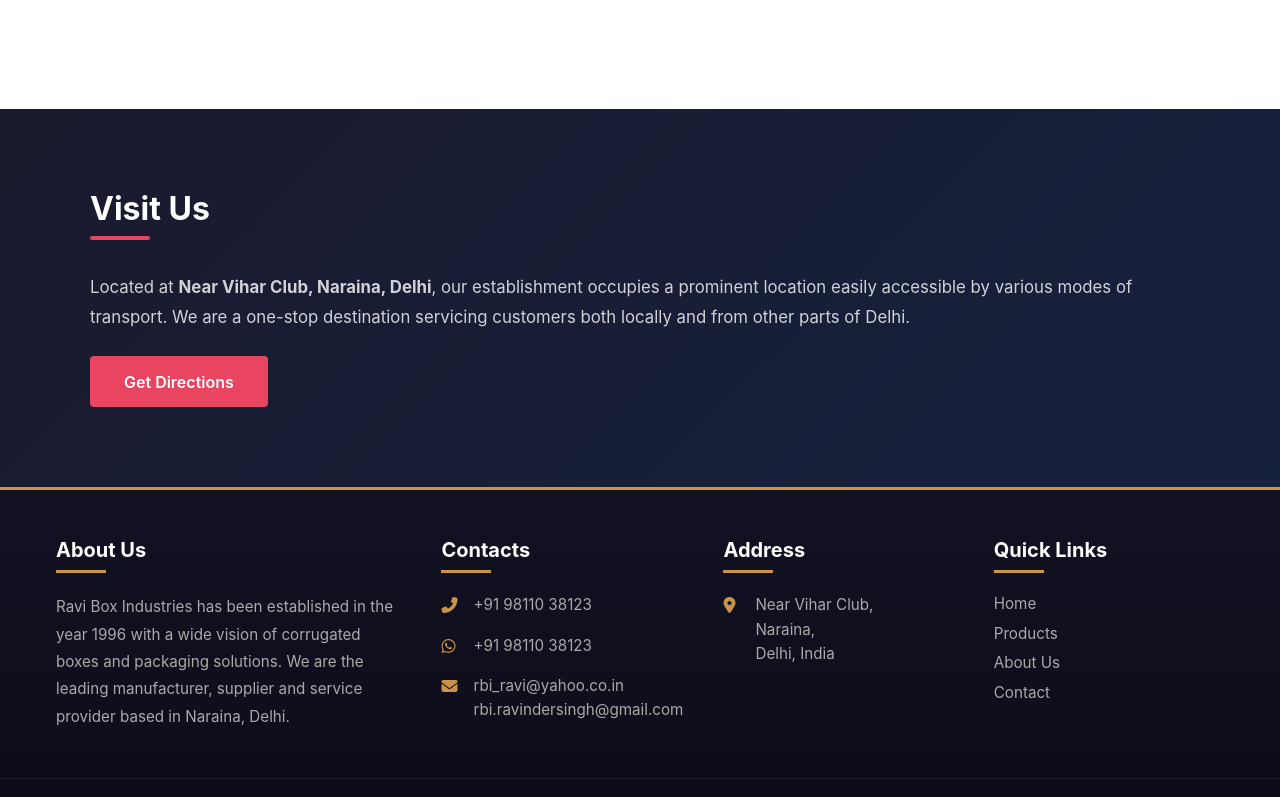
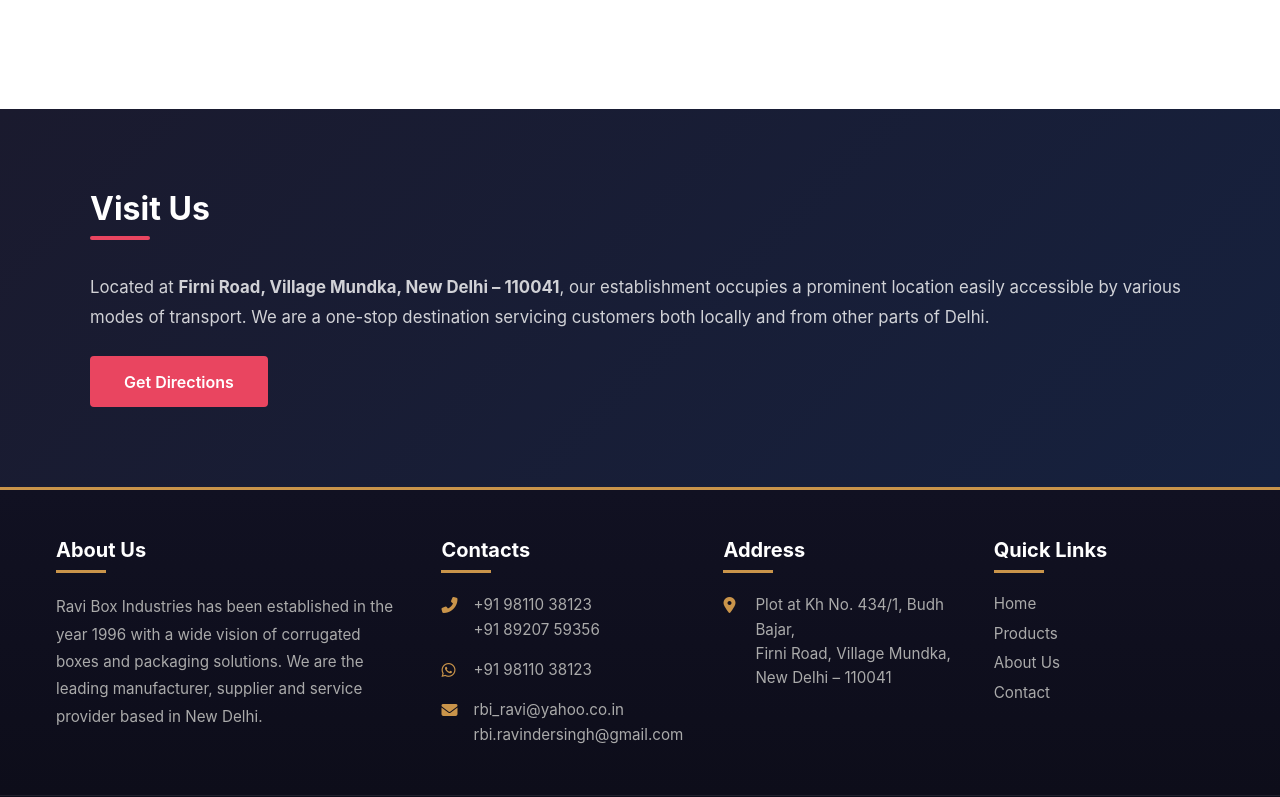
Before and after one commit to sahilverma2209/ravi-box-industries, a React (Create React App) app: page / in a window 1280 px wide. Shown: the part 3564-4361 px from the top of the page. Built offline with nearby package versions, Linux system fonts and the light colour scheme.

Commit message:
Update phone number and address across all pages

```diff
--- a/src/components/Footer.js
+++ b/src/components/Footer.js
@@ -14,7 +14,7 @@ function Footer() {
             <p className="footer-text">
               Ravi Box Industries has been established in the year 1996 with a wide vision of
               corrugated boxes and packaging solutions. We are the leading manufacturer, supplier
-              and service provider based in Naraina, Delhi.
+              and service provider based in New Delhi.
             </p>
           </div>
 
@@ -27,6 +27,7 @@ function Footer() {
                 <i className="fas fa-phone-alt"></i>
                 <div>
                   <p><a href="tel:+919811038123">+91 98110 38123</a></p>
+                  <p><a href="tel:+918920759356">+91 89207 59356</a></p>
                 </div>
               </div>
               <div className="footer-contact-item">
@@ -52,9 +53,9 @@ function Footer() {
             <div className="footer-contact-item">
               <i className="fas fa-map-marker-alt"></i>
               <div>
-                <p>Near Vihar Club,</p>
-                <p>Naraina,</p>
-                <p>Delhi, India</p>
+                <p>Plot at Kh No. 434/1, Budh Bajar,</p>
+                <p>Firni Road, Village Mundka,</p>
+                <p>New Delhi – 110041</p>
               </div>
             </div>
           </div>
--- a/src/pages/About.js
+++ b/src/pages/About.js
@@ -22,7 +22,7 @@ function About() {
             Printed Boxes, High BF Kraft Paper</strong> and <strong>Printing Job Work</strong>.
           </p>
           <p className="section-text">
-            Ravi Box Industries in Naraina, Delhi is a top player in the category of Box Manufacturers.
+            Ravi Box Industries in New Delhi is a top player in the category of Box Manufacturers.
             Also known for Corrugated Box Manufacturing, Packaging Box Manufacturing, Carton Manufacturing,
             Packaging Material Manufacturing and Wholesaling, Printed Corrugated Box Manufacturing, and much more.
           </p>
--- a/src/pages/Contact.js
+++ b/src/pages/Contact.js
@@ -37,8 +37,9 @@ function Contact() {
                 <i className="fas fa-map-marker-alt"></i>
               </div>
               <h3>Our Address</h3>
-              <p>Near Vihar Club</p>
-              <p>Naraina, Delhi, India</p>
+              <p>Plot at Kh No. 434/1, Budh Bajar</p>
+              <p>Firni Road, Village Mundka</p>
+              <p>New Delhi – 110041</p>
             </div>
             <div className="contact-card">
               <div className="contact-card-icon">
@@ -46,6 +47,7 @@ function Contact() {
               </div>
               <h3>Phone</h3>
               <p><a href="tel:+919811038123">+91 98110 38123</a></p>
+              <p><a href="tel:+918920759356">+91 89207 59356</a></p>
             </div>
             <div className="contact-card">
               <div className="contact-card-icon">
@@ -95,7 +97,7 @@ function Contact() {
               </div>
               <div className="detail-item">
                 <span className="detail-label">Location</span>
-                <span className="detail-value">Naraina, Delhi, India</span>
+                <span className="detail-value">Firni Road, Village Mundka, New Delhi – 110041</span>
               </div>
               <div className="detail-item">
                 <span className="detail-label">Nature of Business</span>
--- a/src/pages/Home.js
+++ b/src/pages/Home.js
@@ -88,7 +88,7 @@ function Home() {
           <h2 className="section-title">Who We Are</h2>
           <div className="section-divider"></div>
           <p className="section-text">
-            Established in <strong>1996</strong> in Naraina, Delhi, <strong>Ravi Box Industries</strong> is
+            Established in <strong>1996</strong> in New Delhi, <strong>Ravi Box Industries</strong> is
             one of the leading businesses in Box Manufacturing. We are the most important Manufacturer,
             Supplier and Service Provider offering the best quality array of Storage Boxes,
             Printed Boxes, High BF Kraft Paper, and Printing Job Work. Over the course of our
@@ -221,7 +221,7 @@ function Home() {
               <h2 className="section-title">Visit Us</h2>
               <div className="section-divider"></div>
               <p>
-                Located at <strong>Near Vihar Club, Naraina, Delhi</strong>, our establishment
+                Located at <strong>Firni Road, Village Mundka, New Delhi – 110041</strong>, our establishment
                 occupies a prominent location easily accessible by various modes of transport.
                 We are a one-stop destination servicing customers both locally and from other parts of Delhi.
               </p>
```
